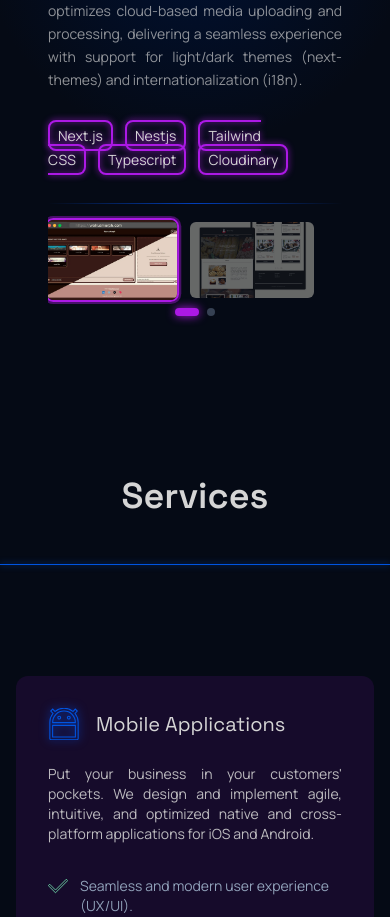
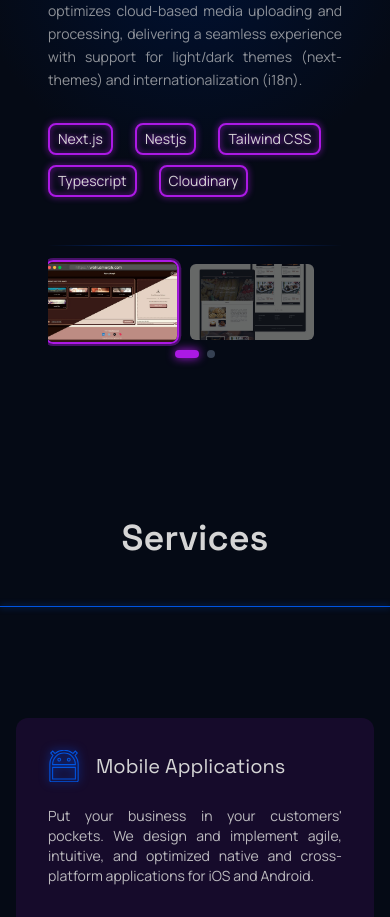
Before and after one commit to NexoPixel-X-Enterprise/PaginaWeb, a Next.js app: page /en in a window 390 px wide. Shown: the part 3628-4545 px from the top of the page. Built offline with nearby package versions, Linux system fonts and the light colour scheme; no server answers.

Commit message:
fix: acomodado responsive de etiquetas en galeria

```diff
--- a/src/app/[locale]/components/views/trabajos.tsx
+++ b/src/app/[locale]/components/views/trabajos.tsx
@@ -136,6 +136,7 @@ export default function Trabajos(){
                             <p className="text-[#d5d5d5aa] leading-relaxed text-sm font-body mb-8">
                             {t(selectedItem.description)}
                             </p>
+                            <div className="flex flex-wrap gap-2.5 my-4">
                                 {selectedItem.tags?.map((tag, index) => (
                                     <span
                                         key={index}
@@ -144,6 +145,7 @@ export default function Trabajos(){
                                         {tag}
                                     </span>
                                 ))}
+                            </div>
                         </div>
                         <div>
                             {/* <a
```
Lines whose indentation alone changed are shown as unchanged.
